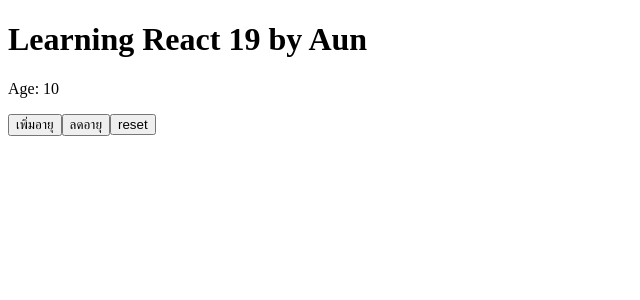
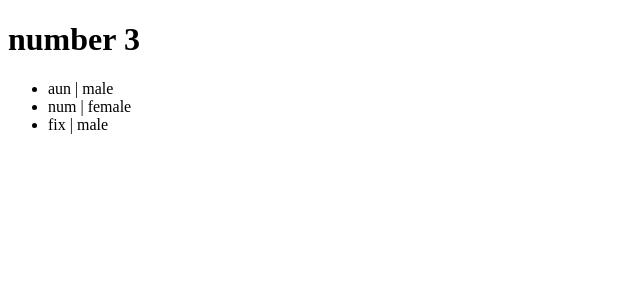
Before and after one commit to puttipongle/std_learning, a React (Vite) app in the folder react_19/my-react19/: page / in a window 1280 px wide. Shown: the top 300 px of the page, without its empty margins (0-640 px from the left). Built offline with nearby package versions, Linux system fonts and the light colour scheme.

Commit message:
Array State

```diff
--- a/react_19/my-react19/src/App.jsx
+++ b/react_19/my-react19/src/App.jsx
@@ -1,16 +1,20 @@
 import { useState } from "react";
 
 function App() {
-  const name = "Aun";
-  const [age, setAge] = useState(10)
+  const [data, setData] = useState([
+    { id: 1, name: "aun", gender: "male" },
+    { id: 2, name: "num", gender: "female" },
+    { id: 3, name: "fix", gender: "male" },
+  ]);
 
   return (
     <>
-      <h1>Learning React 19 by {name}</h1>
-      <p>Age: {age}</p>
-      <button onClick={() => setAge(age + 1)}>เพิ่มอายุ</button>
-      <button onClick={() => setAge(age - 1)}>ลดอายุ</button>
-      <button onClick={() => setAge(10)}>reset</button>
+      <h1>number {data.length}</h1>
+      <ul>
+        {data.map((item) => (
+          <li key={item.id}>{item.name} | {item.gender}</li>
+        ))}
+      </ul>
     </>
   )
 }
```
